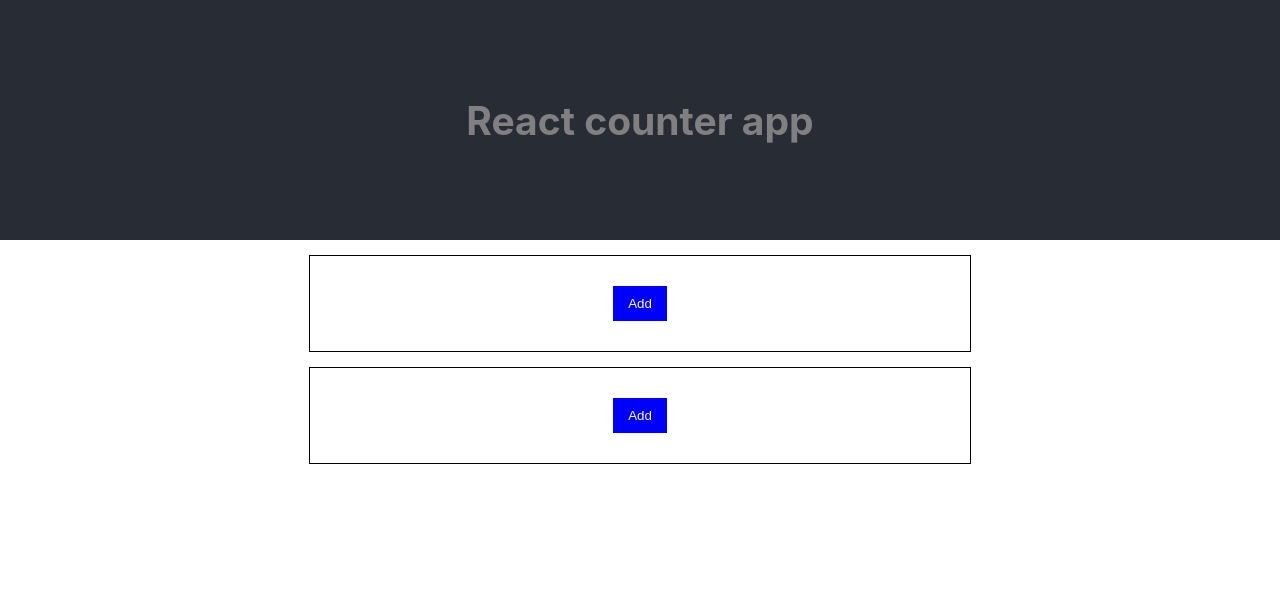
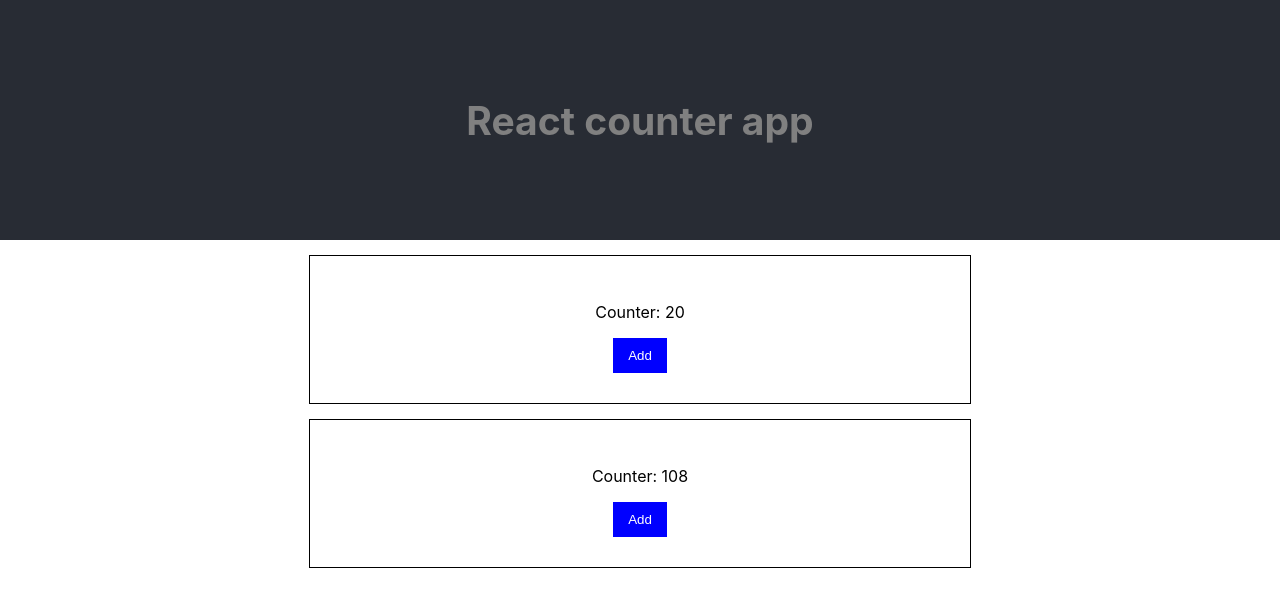
Before and after one commit to mmindykowski/react-cwiczenie, a React (Create React App) app: page / in a window 1280 px wide. Shown: the top 606 px of the page. Built offline with nearby package versions, Linux system fonts and the light colour scheme.

Commit message:
komunikacja miedzy komponentami

```diff
--- a/src/Counter.js
+++ b/src/Counter.js
@@ -1,17 +1,17 @@
 import { useState } from "react";
 import "./Counter.css";
+import Display from "./components/Display";
 
 const Counter = (props) => {
   const [counter, setCounter] = useState(props.counterInitValue);
 
   const updateCounter = () => {
     setCounter(counter + 1);
-
   };
 
   return (
     <div className="counter">
-
+      <Display counter={counter} />
       <div className="buttonsPanel">
         <button onClick={updateCounter}>Add</button>
       </div>
--- a/src/components/Display.js
+++ b/src/components/Display.js
@@ -1,3 +1,5 @@
 const Display = (props) => {
     return <p>Counter: {props.counter}</p>
 }
+
+export default Display;
```
